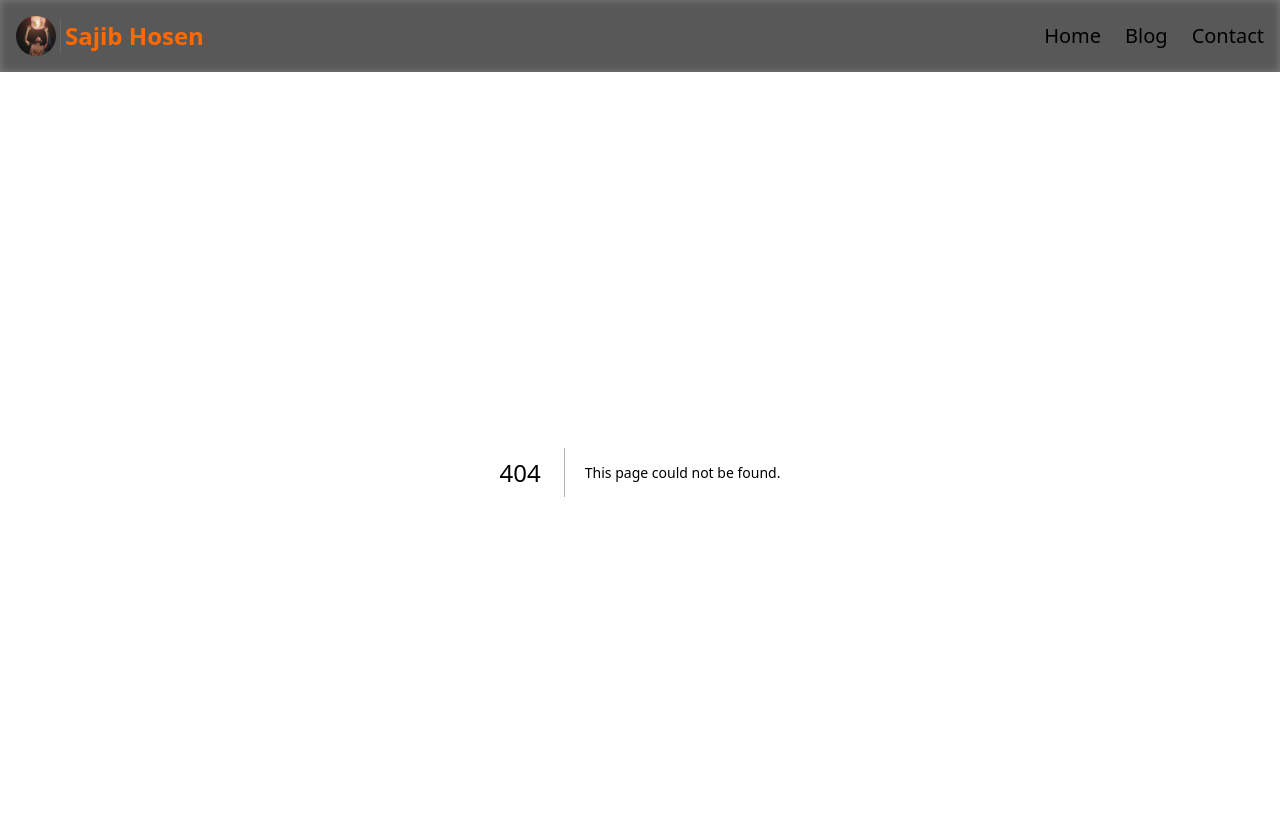
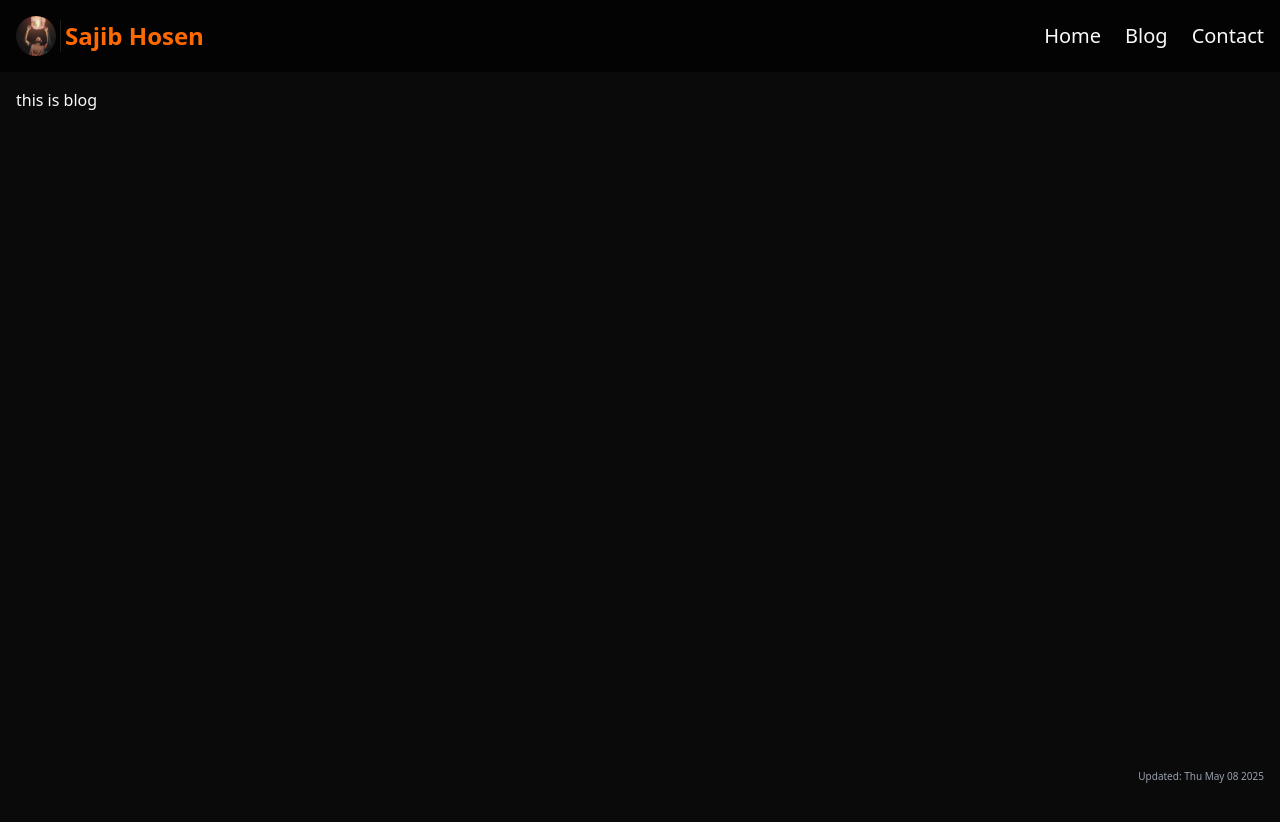
Before and after one commit to sajib-hosen/sajib, a Next.js app: page /blog in a window 1280 px wide. Before the commit this address had no page. Shown: the top 822 px of the page. After the commit the page ends 800 px from the top, so only its background shows below. Built offline with nearby package versions, Linux system fonts and the light colour scheme.

Commit message:
working on blog and project

```diff
--- /dev/null
+++ b/app/blog/page.tsx
@@ -0,0 +1,13 @@
+import TimeStamp from "@/components/shared/time-stamp";
+
+import React from "react";
+
+export default function BlogPg() {
+  return (
+    <div className=" relative content-w space-y-4 sm:space-y-16 p-4">
+      <h1>this is blog</h1>
+
+      <TimeStamp />
+    </div>
+  );
+}
--- /dev/null
+++ b/app/contact/page.tsx
@@ -0,0 +1,13 @@
+import TimeStamp from "@/components/shared/time-stamp";
+
+import React from "react";
+
+export default function BlogPg() {
+  return (
+    <div className=" relative content-w space-y-4 sm:space-y-16 p-4">
+      <h1>this is contact</h1>
+
+      <TimeStamp />
+    </div>
+  );
+}
--- a/components/shared/top-nav.tsx
+++ b/components/shared/top-nav.tsx
@@ -27,8 +27,12 @@ const TopNav = () => {
           <li>
             <Link href={"/"}>Home</Link>
           </li>
-          <li>Blog</li>
-          <li>Contact</li>
+          <li>
+            <Link href={"/blog"}>Blog</Link>
+          </li>
+          <li>
+            <Link href={"/contact"}>Contact</Link>
+          </li>
         </ul>
       </nav>
     </div>
```
